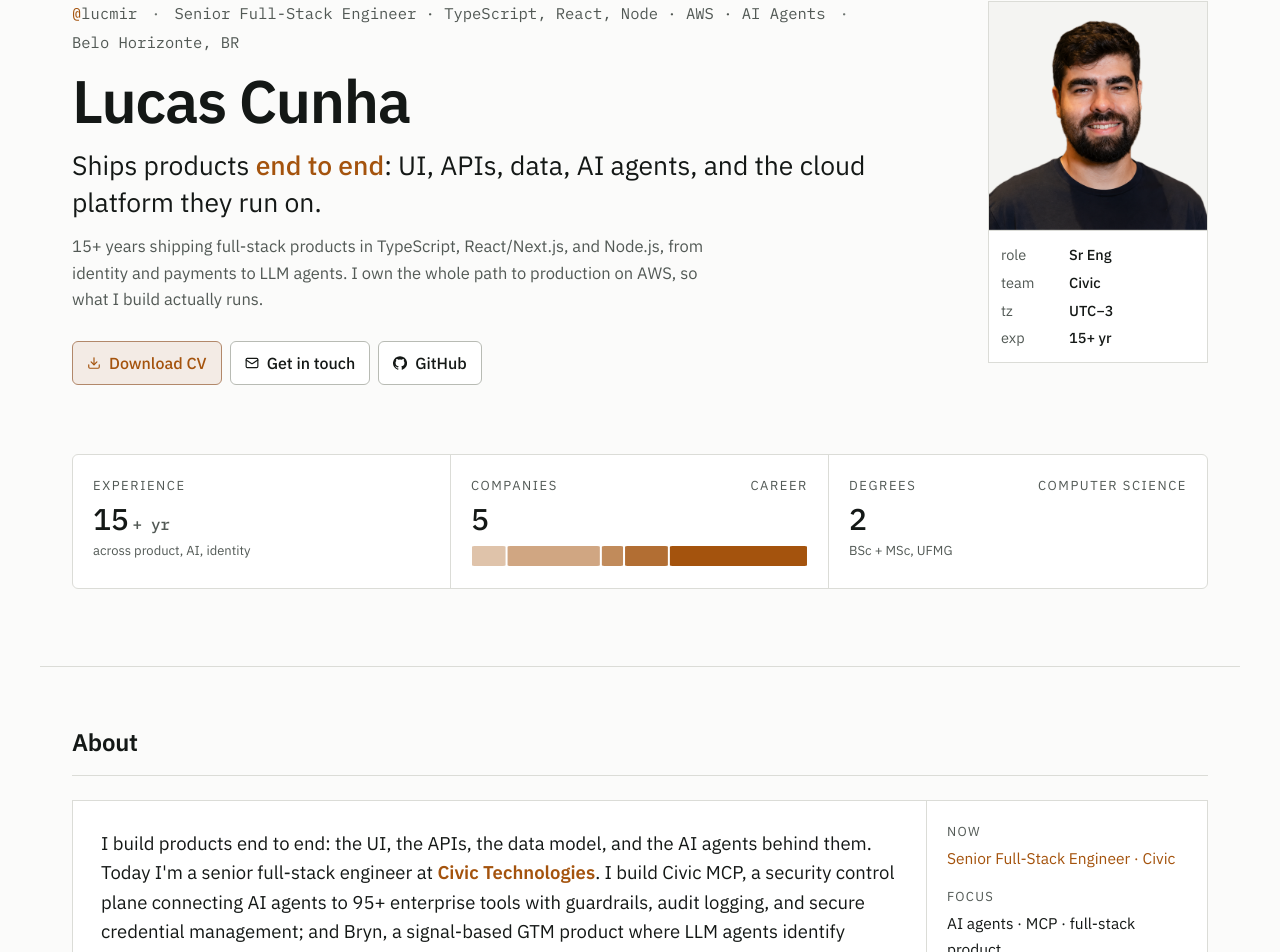
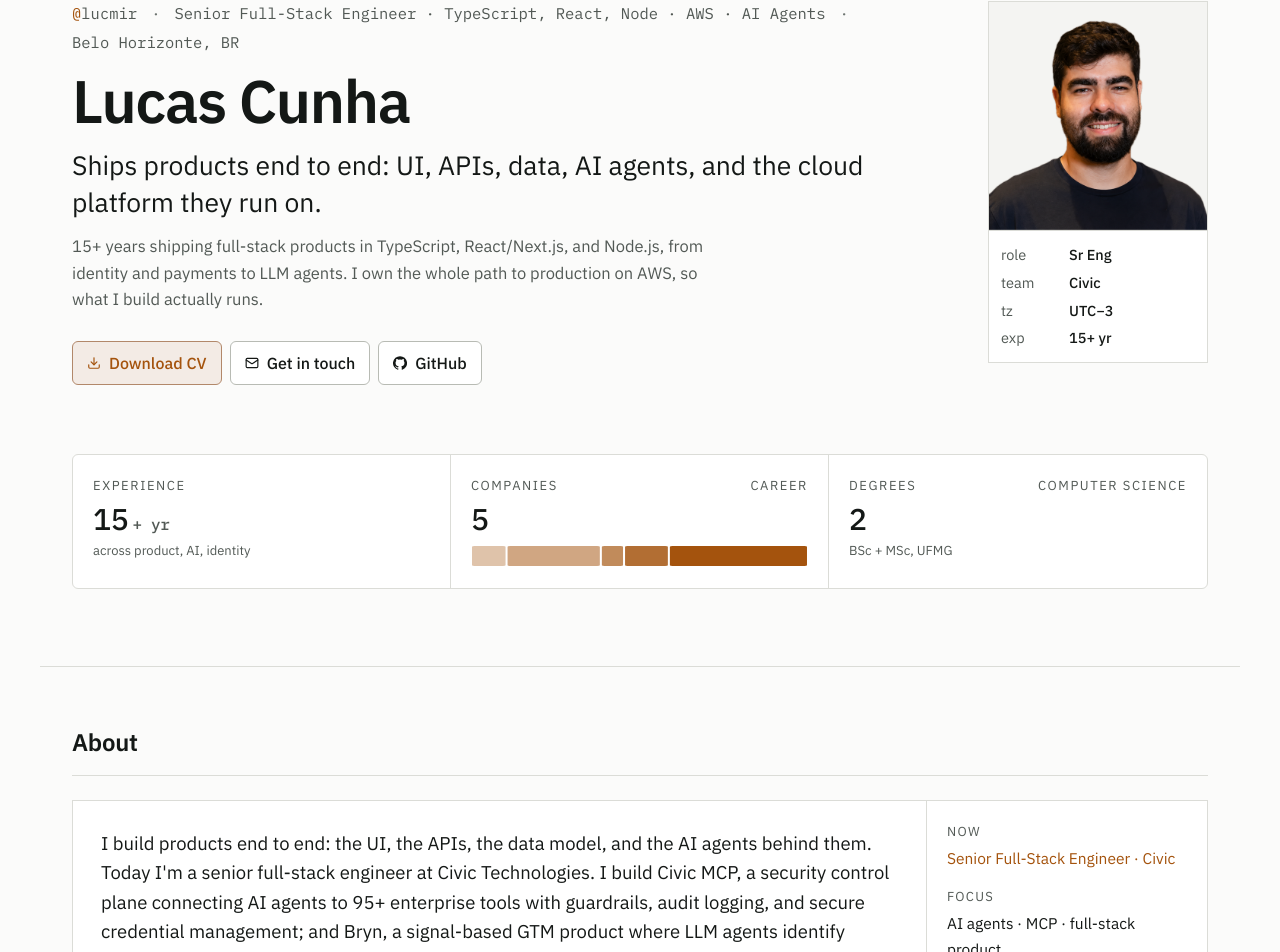
Before and after one commit to lucmir/lucmir.dev, a Next.js app: page / in a window 1280 px wide. Shown: the part 133-1085 px from the top of the page. Built offline with nearby package versions, Linux system fonts and the light colour scheme; no server answers.

Commit message:
Render hero/about prose plainly, without accent-colored keywords

```diff
--- a/components/sections/about.tsx
+++ b/components/sections/about.tsx
@@ -25,18 +25,7 @@
                 i === 0 ? "text-foreground-strong" : "text-foreground"
               }`}
             >
-              {/* Inline-highlight "Civic Technologies" with the accent chip
-                 when it appears anywhere in the paragraph. */}
-              {p.split("Civic Technologies").map((chunk, j, arr) => (
-                <span key={j}>
-                  {chunk}
-                  {j < arr.length - 1 ? (
-                    <b className="font-sans text-accent font-semibold">
-                      Civic Technologies
-                    </b>
-                  ) : null}
-                </span>
-              ))}
+              {p}
             </p>
           ))}
         </div>
--- a/components/sections/hero.tsx
+++ b/components/sections/hero.tsx
@@ -102,7 +102,7 @@
           </h1>
 
           <p className="font-sans text-xl sm:text-2xl md:text-[26.5px] leading-[1.4] text-foreground-strong max-w-[60ch] mb-3">
-            Ships products <b className="text-accent font-medium">end to end</b>: UI, APIs, data, AI agents, and the cloud platform they run on.
+            Ships products end to end: UI, APIs, data, AI agents, and the cloud platform they run on.
           </p>
 
           <p className="text-[16.5px] text-foreground-muted max-w-[64ch] mb-7 leading-[1.6]">
```
